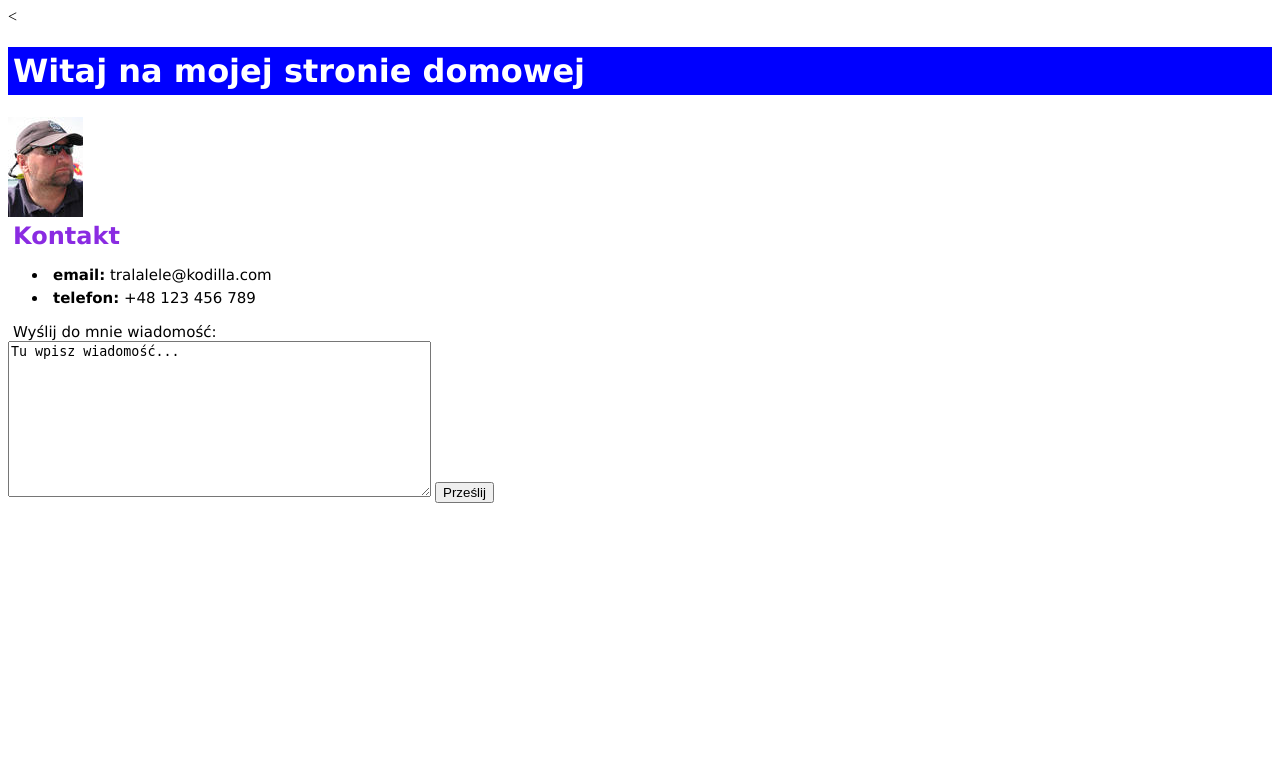
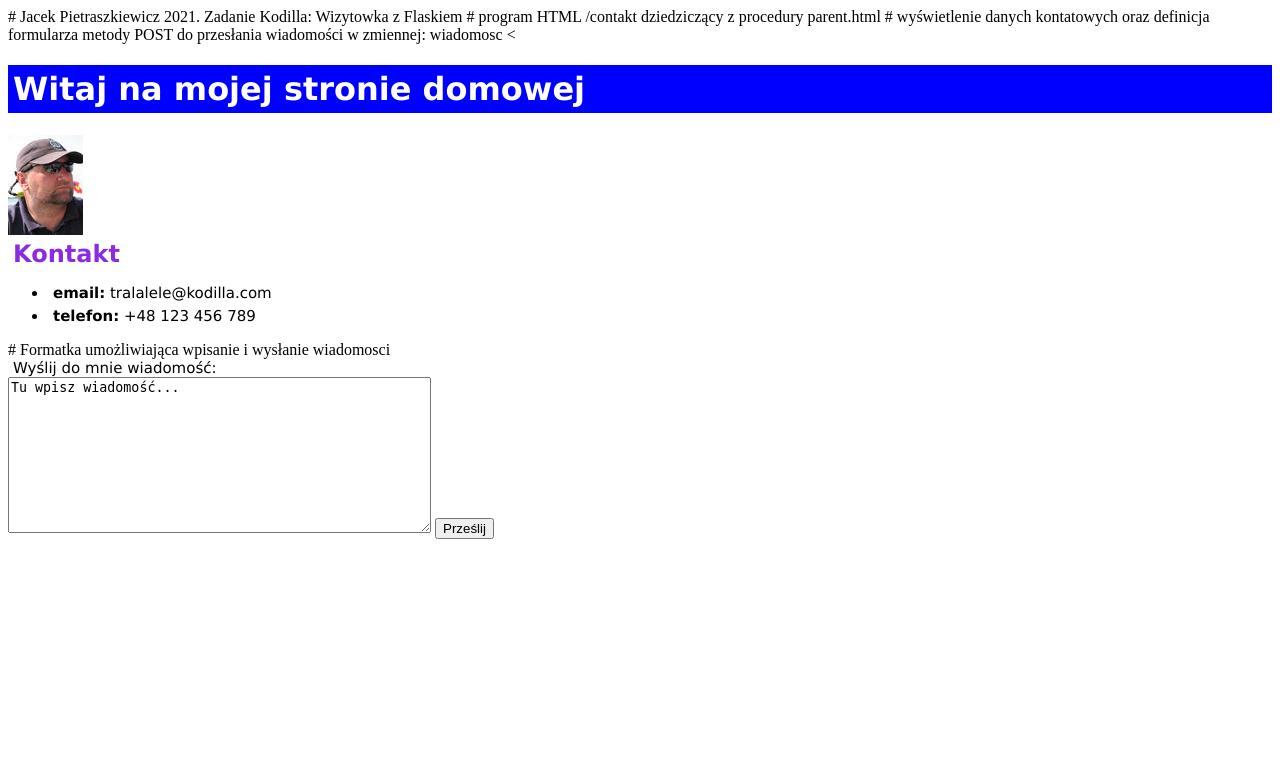
Before and after one commit to JacekPietraszkiewicz/WizytowkaZFlaskiem, a Flask app: page /contakt in a window 1280 px wide. Shown: the top 783 px of the page. Run offline with Flask 2, Linux system fonts and the light colour scheme.

Commit message:
Update kontakt.html
Usunięto zbędne linie i dodano komentarze

```diff
--- a/templates/kontakt.html
+++ b/templates/kontakt.html
@@ -1,21 +1,19 @@
+# Jacek Pietraszkiewicz 2021. Zadanie Kodilla: Wizytowka z Flaskiem
+# program HTML /contakt dziedziczący z procedury parent.html
+# wyświetlenie danych kontatowych oraz definicja formularza metody POST do przesłania wiadomości w zmiennej: wiadomosc
+
 <{% extends "parent.html" %}
 {% block content %}
     <h2>Kontakt</h2>
-
     <ul>
       <li><p class="opis"><strong>email:</strong> tralalele@kodilla.com</p>
       <li><p class="opis"><strong>telefon:</strong> +48 123 456 789</p>
     </ul>
-<!--    <h3>Wyślij do mnie wiadomość</h3>-->
 
+# Formatka umożliwiająca wpisanie i wysłanie wiadomosci
     <form method = "POST">
         <label class="opis">Wyślij do mnie wiadomość:<br></label>
         <textarea name="wiadomosc" cols="50" rows="10">Tu wpisz wiadomość...</textarea>
         <button>Prześlij</button>
     </form>
-<!--        <form method = "POST">-->
-<!--            <label class="opis">Wyślij do mnie wiadomość:<label>-->
-<!--            <input name="wiadomosc"></input>-->
-<!--            <input type="submit"/>-->
-<!--        </form>-->
 {% endblock %}
```
